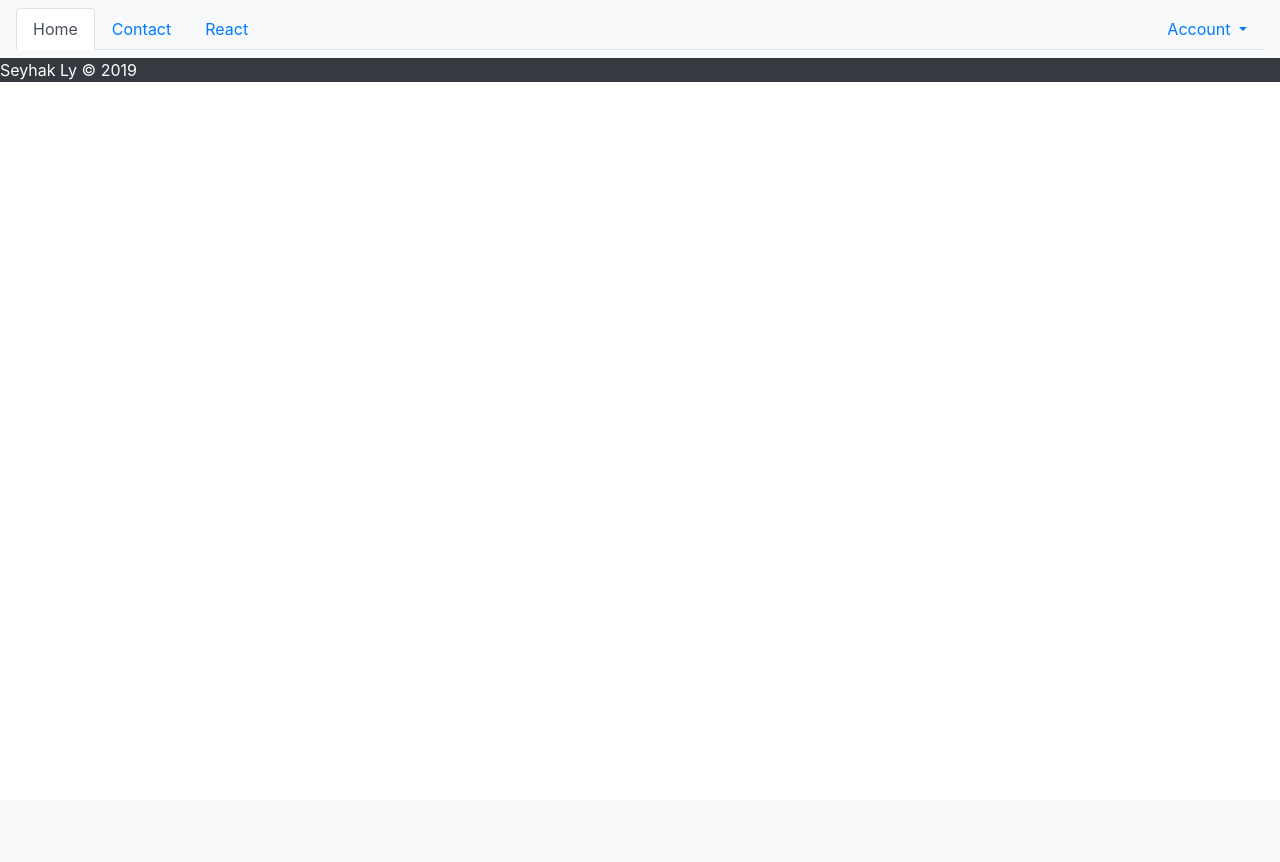
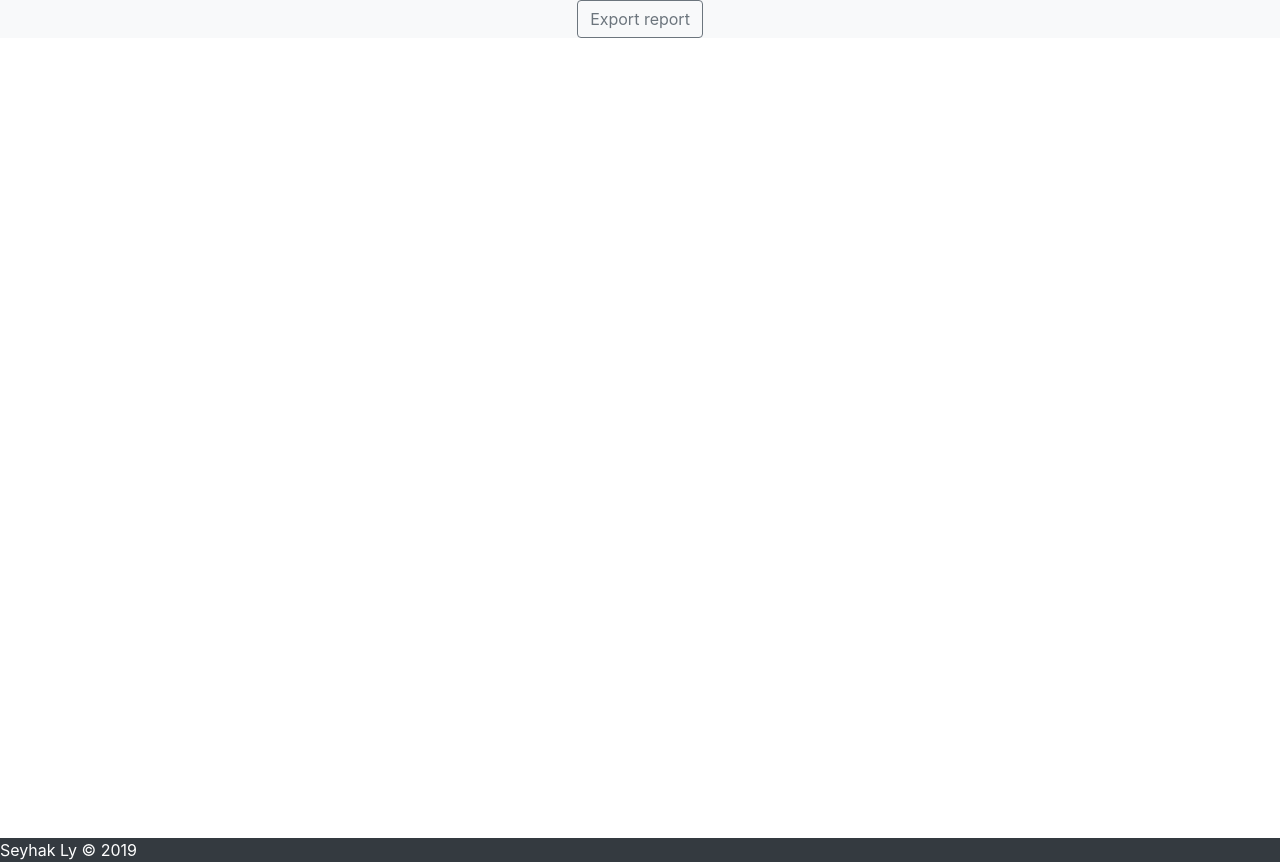
Before and after one commit to seyhak/RekrutacjaCorrectContext, a Django app: page / in a window 1280 px wide. Before the commit the page ends 82 px from the top, so only its background shows below. Run offline with Django 3.2, Linux system fonts and the light colour scheme; some libraries are stand-ins or nearby versions.

Commit message:
HTML Modal
Modal and basic view

```diff
--- /dev/null
+++ b/reporter/static/scripts/export_report.js
@@ -0,0 +1,3 @@
+console.log("loaded");
+const domContainer = document.querySelector('#like_button_container');
+ReactDOM.render(e(LikeButton), domContainer);
--- a/reporter/static/styles.css
+++ b/reporter/static/styles.css
@@ -0,0 +1,8 @@
+section
+{
+    height: 100vh;
+}
+#exportReportModal, #modal-box, #square-btn
+{
+    border-radius: 0px;
+}
--- a/reporter/templates/reporter_home.html
+++ b/reporter/templates/reporter_home.html
@@ -5,7 +5,6 @@
 <head>
     <!--Django part-->
     {% load static %}
-    {% load filters %}
     <!--End of Django-->
     <meta charset="UTF-8">
     <!--meta tells stuff to search engines-->
@@ -24,84 +23,78 @@
     <script src="https://unpkg.com/react-dom@16/umd/react-dom.development.js" crossorigin></script>
     <!--statics-->
     <link rel="stylesheet" type="text/css" href="{% static 'styles.css' %}">
+    <link rel="stylesheet" type="text/babel" href="{% static 'scripts/export_report.js' %}">
     <!--AJAX-->
     <script src="http://ajax.googleapis.com/ajax/libs/jquery/1.11.3/jquery.min.js"></script>
     <script src="{% static 'scripts/ajax-form.js' %}"></script>
-    <!--interapp script-->
-    <script>
-        function deleteActiveTab(){
-            tabsArray = $(".nav-link");
-            for(var i=0; i<tabsArray.length;i++)
-            {
-                if(tabsArray[i].classList.contains('active'))
-                {
-                    tabsArray[i].classList.remove('active');
-                }
-            }
-        }
-        function changeActiveTab(){
-            deleteActiveTab();
-            var url = window.location.href;
-            url = url.substr(21);
-            var urlsArray=["{% url 'BasicBusinessManager:main' %}#home","{% url 'BasicBusinessManager:main' %}#contact","{% url 'order_manager:home' %}","{% url 'react_tutorial:home' %}"];
-            var idsArray=['home-tab','contact-tab','restit-tab','react-tutorial-tab'];
-            for(i = 0;i<urlsArray.length;i++)
-            {
-                if(urlsArray[i].includes(url))
-                {
-                    document.getElementById(idsArray[i]).classList.add('active');
-                    break;
-                }
-            }
-        }
-    </script>
+    <!--JSX-->
+    <script src="https://unpkg.com/babel-standalone@6/babel.min.js"></script>
     <title>Seyhak Ly</title>
 </head>
 
 <body>
     <!--Top navbar-->
     <header class="bg-light">
-        <nav class="navbar navbar-light navbar-expand-md">
-             <!-- Toggler/collapsibe Button -->
-            <button class="navbar-toggler ml-auto btn-dark" type="button" data-toggle="collapse" data-target="#navbar">
-                <span class="navbar-toggler-icon"></span>
-            </button>
-            <ul class="nav-tabs nav collapse navbar-collapse" id="navbar">
+        <div class="row">
+            <div class="col text-center">
+                <button class="btn btn-outline-secondary" data-toggle="modal" data-target="#exportReportModal">Export report</button>
+            </div>
+        </div>
+    </header>
+    <section>
+        <div class="modal" id="exportReportModal">
+                <div class="modal-dialog modal-lg">
+                        <div class="modal-content" id="modal-box">
 
-                <li class="nav-item"><a class="nav-link active" id="home-tab" href="{% url 'BasicBusinessManager:main' %}#home">Home</a></li>
-                <!--<li class="nav-item"><a class="nav-link" ></a></li>-->
-                <li class="nav-item"><a class="nav-link " id="contact-tab" href="{% url 'BasicBusinessManager:main' %}#contact" >Contact</a></li>
-                {% if request.user.is_authenticated %}
-                <li class="nav-item"><a class="nav-link" id="restit-tab"  href="{% url 'order_manager:home' %}" >RestIT</a></li>
-                {% endif %}
-                <li class="nav-item"><a class="nav-link" id="react-tutorial-tab"  href="{% url 'react_tutorial:home' %}" >React</a></li>
+                          <!-- Modal Header -->
+                          <div class="modal-header bg-light">
+                            <p class="modal-title">Export Report</p>
+                          </div>
+
+                          <!-- Modal body -->
+                          <div class="modal-body">
+                            <form>
+                                        <div class="form-group row">
+                                          <label for="report-name" class="col-sm col-form-label">Report name</label>
+                                          <div class="col-sm-10">
+                                            <input type="text" class="form-control-plaintext" id="report-name" placeholder="Shareable Report">
+                                          </div>
+                                        </div>
+
+                                        <div class="form-group row">
+                                                <label for="report-name" class="col-sm col-form-label">Format</label>
+                                                <div class="col-sm-10">
+                                                    <div class="form-check form-check-inline">
+                                                        <input class="form-check-input" type="radio" name="inlineRadioOptions" id="inlineRadio1" value="option1">
+                                                        <label class="form-check-label" for="inlineRadio1">1</label>
+                                                    </div>
+                                                    <div class="form-check form-check-inline">
+                                                        <input class="form-check-input" type="radio" name="inlineRadioOptions" id="inlineRadio2" value="option2">
+                                                        <label class="form-check-label" for="inlineRadio2">2</label>
+                                                    </div>
+                                                </div>
+                                        </div>
 
 
-                <li class="nav-item ml-auto dropdownContainer">
-                    <a class="nav-link dropdown-toggle ml-auto" data-toggle="dropdown" href="#">
-                        {% if not request.user.is_authenticated %}
-                        Account
-                        {% else %}
-                        {{request.user.username}}
-                        {% endif %}
-                    </a>
-                        <div class="dropdown-menu">
-                            <!--<a class="nav-link dropdown-toggle" data-toggle="dropdown" href="accountdropdown">Account</a>-->
-                            {% if not request.user.is_authenticated %}
-                            <button type="button" class="dropdown-item" data-toggle="modal" data-target="#login-modal">Login</button>
-                            <button type="button" class="dropdown-item" data-toggle="modal" data-target="#sign-up-modal">Sign Up</button>
-                            {% else %}
-                            <a class="dropdown-item btn"  href="{% url 'BasicBusinessManager:settings' %}">Settings</a>
-                            <a class="dropdown-item btn"  href="{% url 'BasicBusinessManager:logout' %}">Sign Out</a>
-                            {% endif %}
+                                                <div class="form-group row">
+                                          <label for="email" class="col-sm-2 col-form-label">E-mail to</label>
+                                          <div class="col-sm-10">
+                                            <input type="email" class="form-control" id="email" placeholder="client@company.com">
+                                          </div>
+                                        </div>
+                            </form>
+                          </div>
+
+                          <!-- Modal footer -->
+                          <div class="modal-footer">
+                            <button type="button" class="btn btn-outline-dark" id="square-btn" data-dismiss="modal">Cancel</button>
+                            <button type="button" class="btn btn-dark" id="square-btn" data-dismiss="modal">OK</button>
                         </div>
-                </li>
-            </ul>
-        </nav>
-    </header>
-    <script>window.onload=changeActiveTab();</script>
-    {% block content %}
-    {% endblock %}
+
+                        </div>
+                      </div>
+        </div>
+    </section>
 </body>
 <footer class="bg-dark">
     <a class="text-white " href="http://www.seyhak.pl">Seyhak Ly &copy 2019</a>
```
